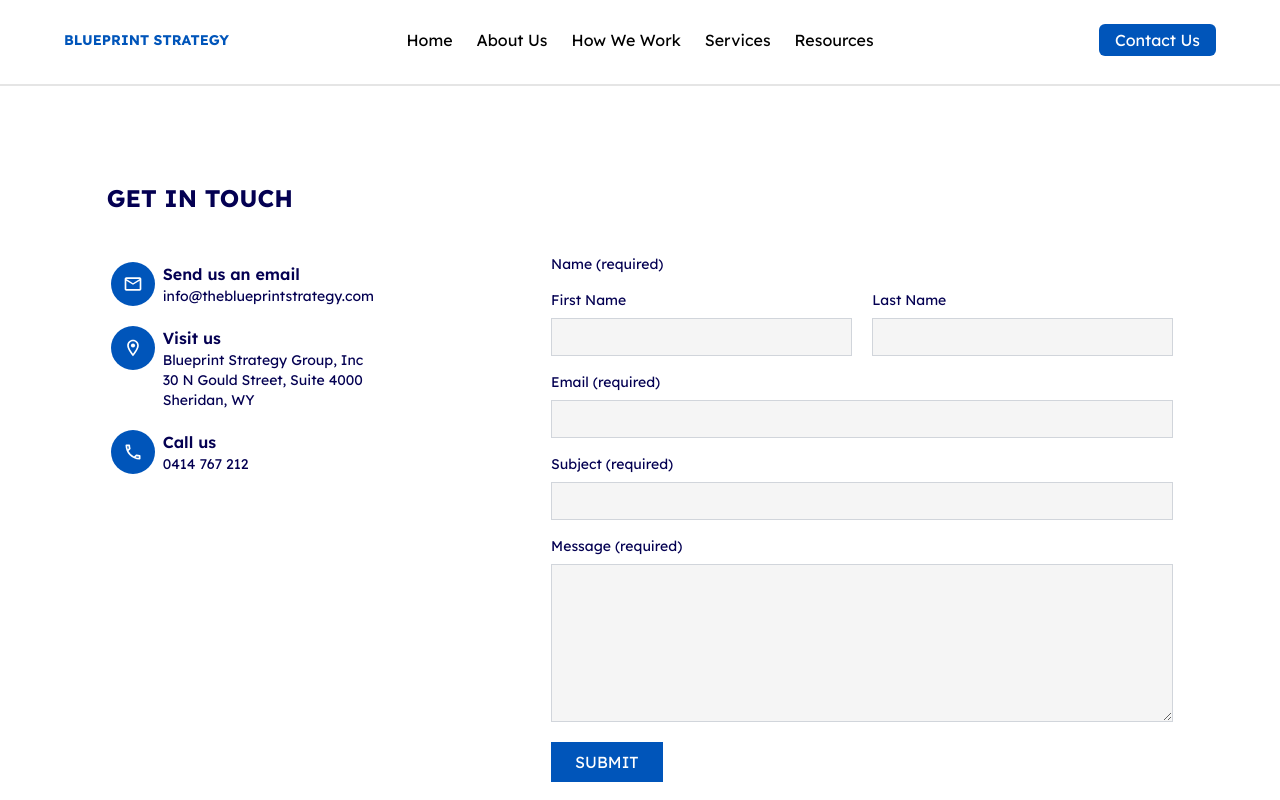
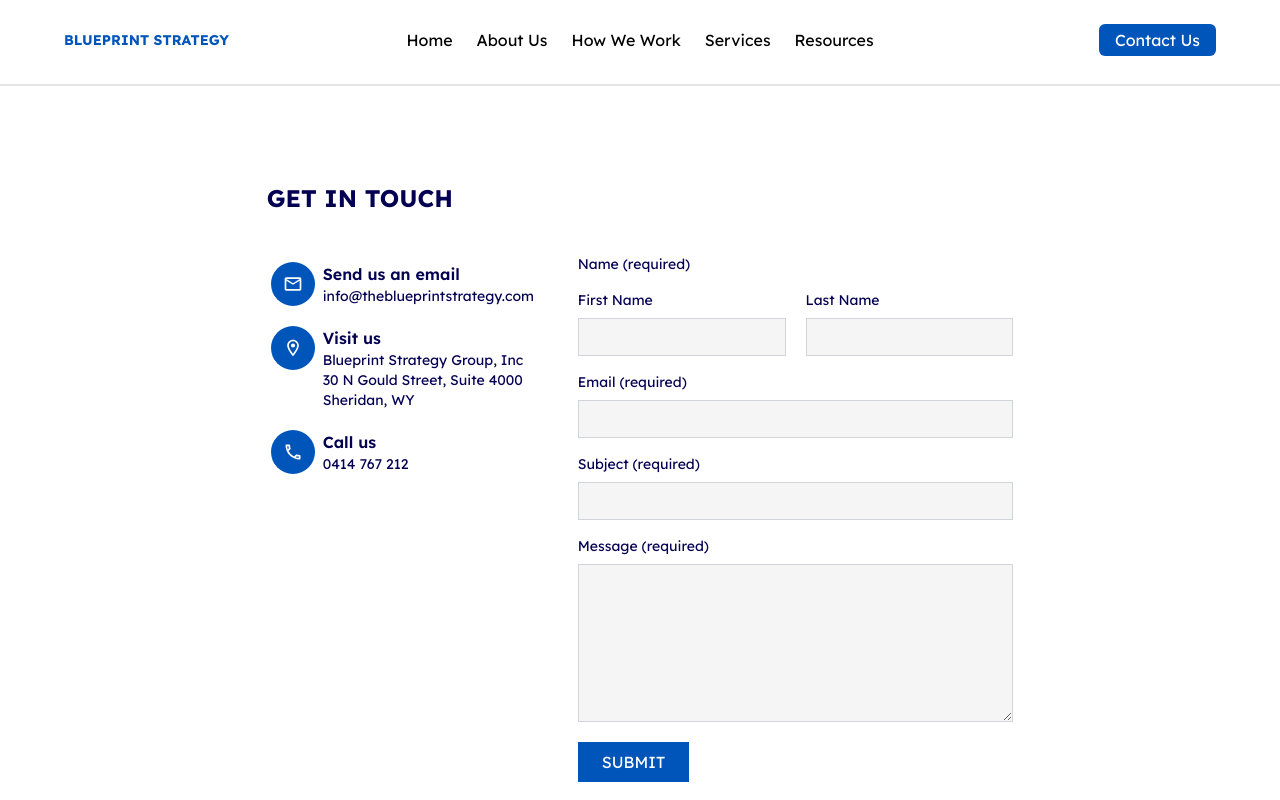
Before and after one commit to EdgarAmpiire/blueprints-web, a React (Create React App) app: page /contact-us in a window 1280 px wide. Shown: the top 800 px of the page. Built offline with nearby package versions, Linux system fonts and the light colour scheme; what tw-elements would draw is missing.

Commit message:
responsivness

```diff
--- a/src/features/contactUs/components/Form.jsx
+++ b/src/features/contactUs/components/Form.jsx
@@ -8,9 +8,8 @@ import {
 export const Form = () => {
   return (
         <div className="">
-
     <div className="flex items-center justify-center">
-            <div className="mt-24 lg:w-10/12 w-11/12 ">
+        <div className="mt-24 lg:w-7/12 w-11/12 flex flex-col ">
           <div>
             <h1 className="text-[#040052] uppercase font-bold text-2xl">
               Get in touch
```
Lines whose indentation alone changed are shown as unchanged.
